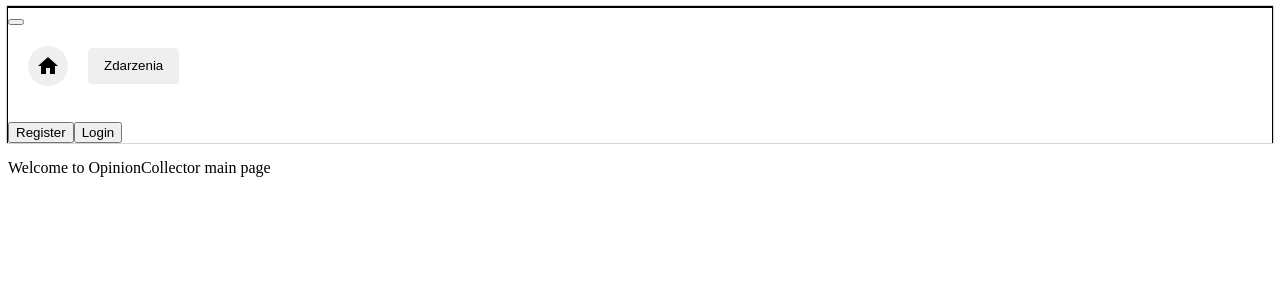
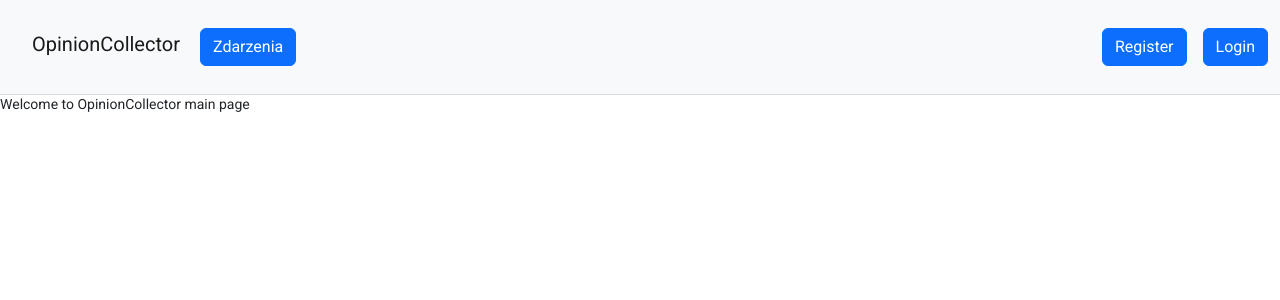
Before and after one commit to tomczykp/io-opinion-collector, an Angular app in the folder frontend/: page / in a window 1280 px wide. Shown: the top 300 px of the page. Built offline with nearby package versions, Linux system fonts and the light colour scheme.

Commit message:
Fix styles because "Client" has different taste

```diff
--- a/frontend/angular.json
+++ b/frontend/angular.json
@@ -23,11 +23,8 @@
               "src/assets"
             ],
             "styles": [
-<<<<<<< HEAD
               "./node_modules/@angular/material/prebuilt-themes/indigo-pink.css",
-=======
               "node_modules/bootstrap/dist/css/bootstrap.min.css",
->>>>>>> upstream/master
               "src/styles.css"
             ],
             "scripts": []
@@ -105,10 +102,6 @@
     }
   },
   "cli": {
-<<<<<<< HEAD
-    "analytics": false
-=======
     "analytics": "95c6f432-91c2-4021-9f56-5a4fd1d08378"
->>>>>>> upstream/master
   }
 }
--- a/frontend/src/app/components/events/events.component.html
+++ b/frontend/src/app/components/events/events.component.html
@@ -18,7 +18,7 @@
     <ng-container matColumnDef="action" >
       <th mat-header-cell *matHeaderCellDef>Akcja</th>
       <td mat-cell *matCellDef="let element">
-        <button mat-raised-button color="primary" (click)="closeEvent(element.eventID)">Zamknij</button>
+        <button type="button" class="btn btn-primary" (click)="closeEvent(element.eventID)">Zamknij</button>
       </td>
     </ng-container>
 
--- a/frontend/src/app/components/nav/nav.component.html
+++ b/frontend/src/app/components/nav/nav.component.html
@@ -12,10 +12,8 @@
       <i class="bi bi-list"></i>
     </button>
     <div class="button-row">
-      <button mat-icon-button color="primary" routerLink="/">
-        <mat-icon>home</mat-icon>
-      </button>
-      <button mat-raised-button color="primary" routerLink="/events/admin-panel">Zdarzenia</button>
+      <a class="navbar-brand" routerLink="/">OpinionCollector</a>
+      <button type="button" class="btn btn-primary" routerLink="/events/admin-panel">Zdarzenia</button>
     </div>
     <div class="collapse navbar-collapse" id="navbarTogglerDemo03">
       <ul class="navbar-nav me-auto mb-2 mb-lg-0">
```
